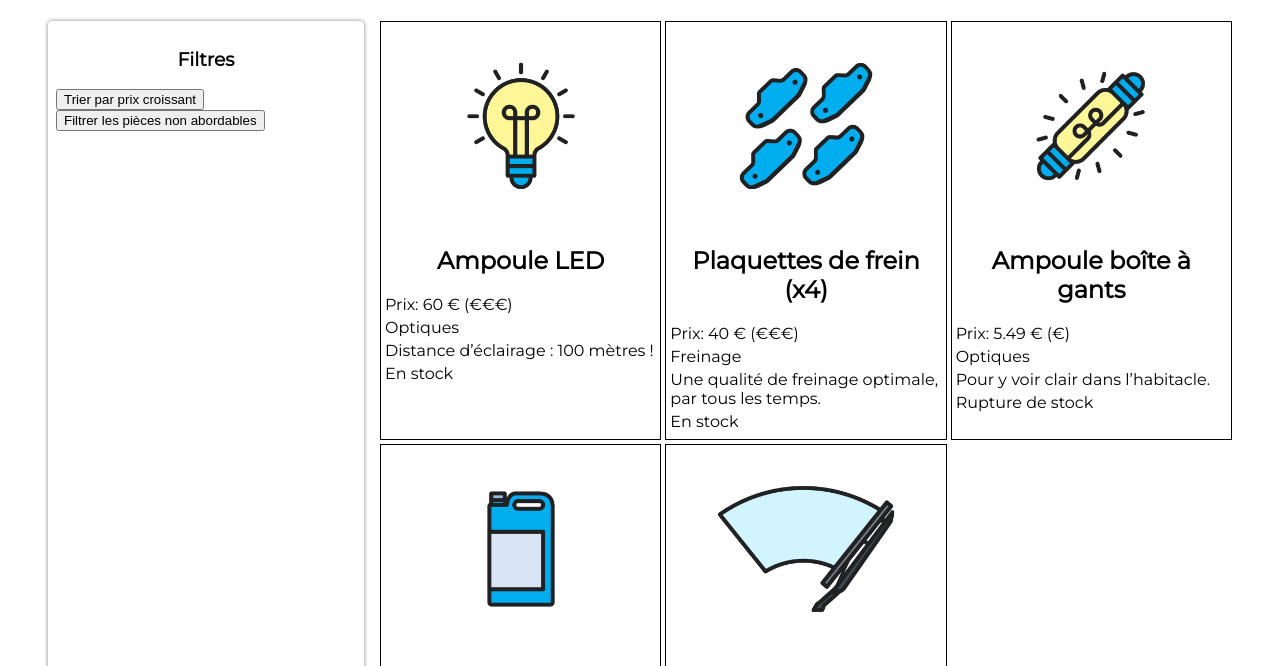
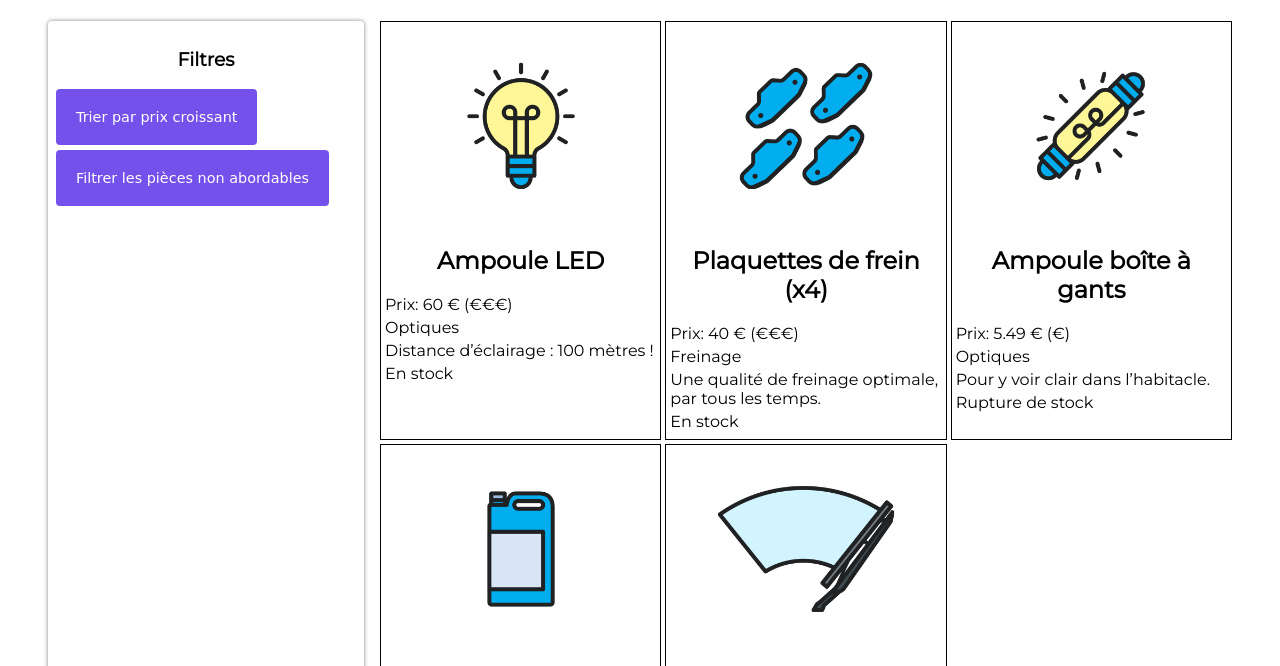
Before and after one commit to Brisco237/Site-LesBonnesPieces, a plain HTML site: page index.html in a window 1280 px wide. Shown: the part 117-783 px from the top of the page. Drawn offline with Linux system fonts and the light colour scheme.

Commit message:
custom button trier et filtrer

```diff
--- a/pieces.js
+++ b/pieces.js
@@ -35,3 +35,9 @@ for (let i = 0; i < pieces.length; i++) {
     pieceElement.appendChild(stockElement);
 
  }
+
+ // Ajout des fonctionnalités de tri et de filtre
+    const btnTrier = document.querySelector(".btn-trier");
+    btnTrier.addEventListener("click", () => {
+
+    })
--- a/styles.css
+++ b/styles.css
@@ -66,3 +66,17 @@ main {
 .fiches article h2 {
 	text-align: center;
 }
+.filtres button {
+	background-color: #7451eb;
+	color: white;
+	border: none;
+	padding: 20px;
+	border-radius: 4px;
+	cursor: pointer;
+	margin-bottom:5px;
+	font-family: cursive;
+	font-size:0.9em;
+}
+.filtres button:hover {
+	background-color: #5c3bbf;
+}
```
